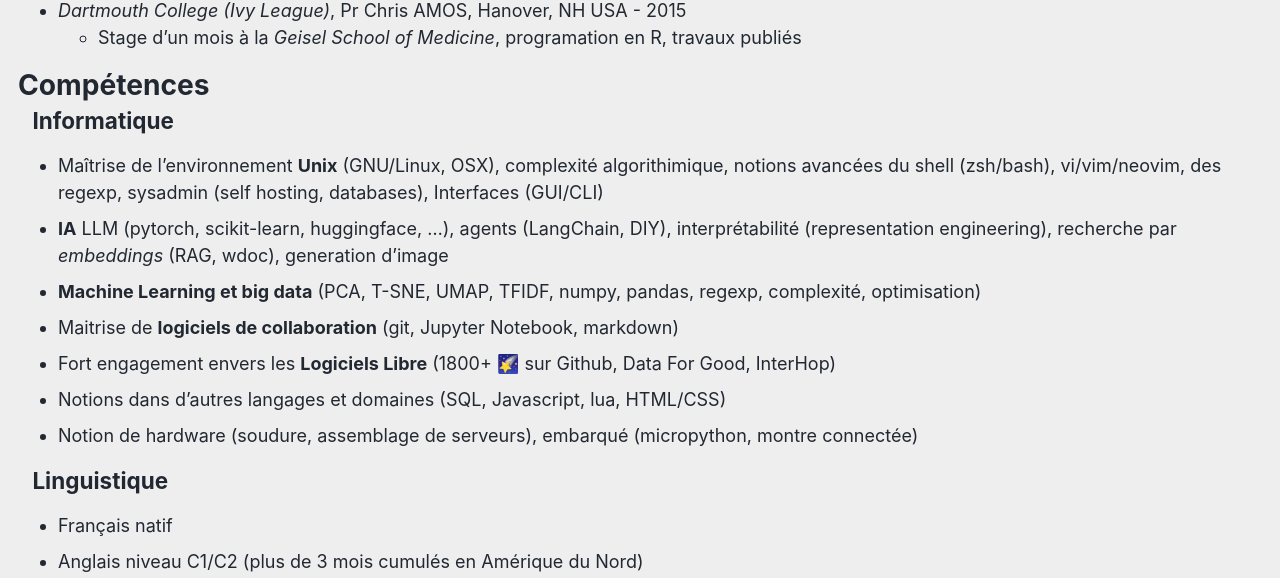
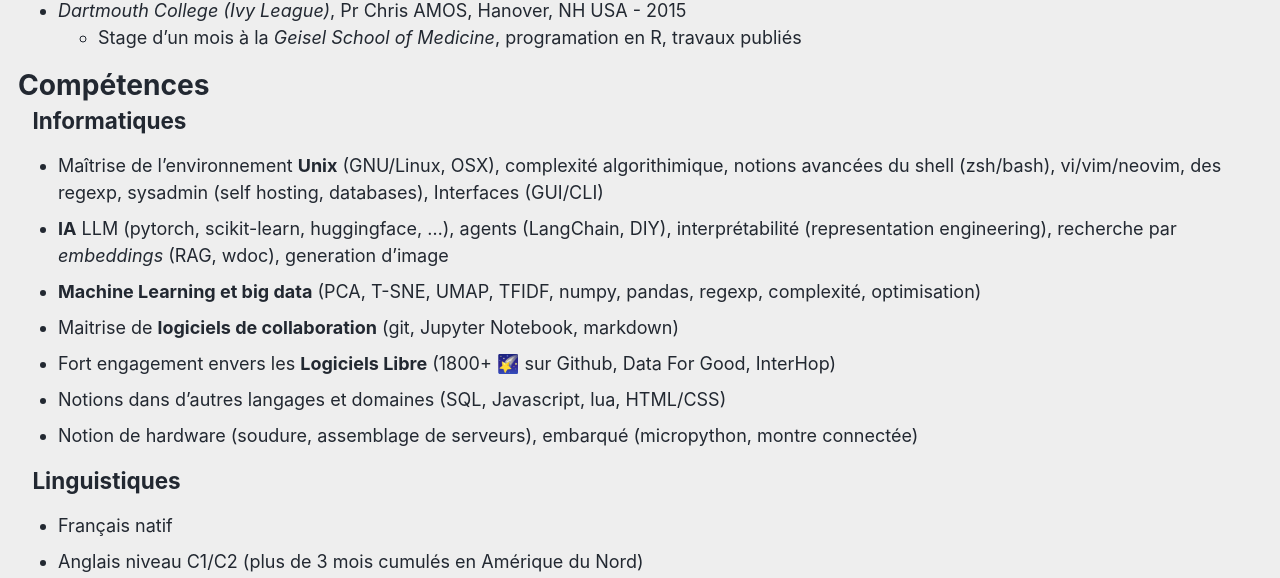
Before and after one commit to thiswillbeyourgithub/website, a Jekyll site: the page built from _pages/cv_fr.md, in a window 1280 px wide and 900 px high, scrolled down 641 px. Shown: the part 153-731 px from the top of the window. Built offline with Jekyll 4.4.1, drawn with Linux system fonts in a browser that asks for light colours; emoji names are drawn with the system emoji font; a script that is not in the unit is left out.

Commit message:
plural
Signed-off-by: thiswillbeyourgithub <26625900+thiswillbeyourgithub@users.noreply.github.com>

```diff
--- a/_pages/cv_fr.md
+++ b/_pages/cv_fr.md
@@ -59,7 +59,7 @@ redirect_from:
 
 
 # Compétences
-## Informatique
+## Informatiques
 * Maîtrise de l’environnement **Unix** (GNU/Linux, OSX), complexité algorithimique, notions avancées du shell (zsh/bash), vi/vim/neovim, des regexp, sysadmin (self hosting, databases), Interfaces (GUI/CLI)
 * **IA** LLM (pytorch, scikit-learn, huggingface, ...), agents (LangChain, DIY), interprétabilité (representation engineering), recherche par *embeddings* (RAG, wdoc), generation d'image
 * **Machine Learning et big data** (PCA, T-SNE, UMAP, TFIDF, numpy, pandas, regexp, complexité, optimisation)
@@ -68,7 +68,7 @@ redirect_from:
 * Notions dans d’autres langages et domaines (SQL, Javascript, lua, HTML/CSS)
 * Notion de hardware (soudure, assemblage de serveurs), embarqué (micropython, montre connectée)
 
-## Linguistique
+## Linguistiques
 - Français natif
 * Anglais niveau C1/C2 (plus de 3 mois cumulés en Amérique du Nord)
 * Espagnol niveau A2-B1
```
